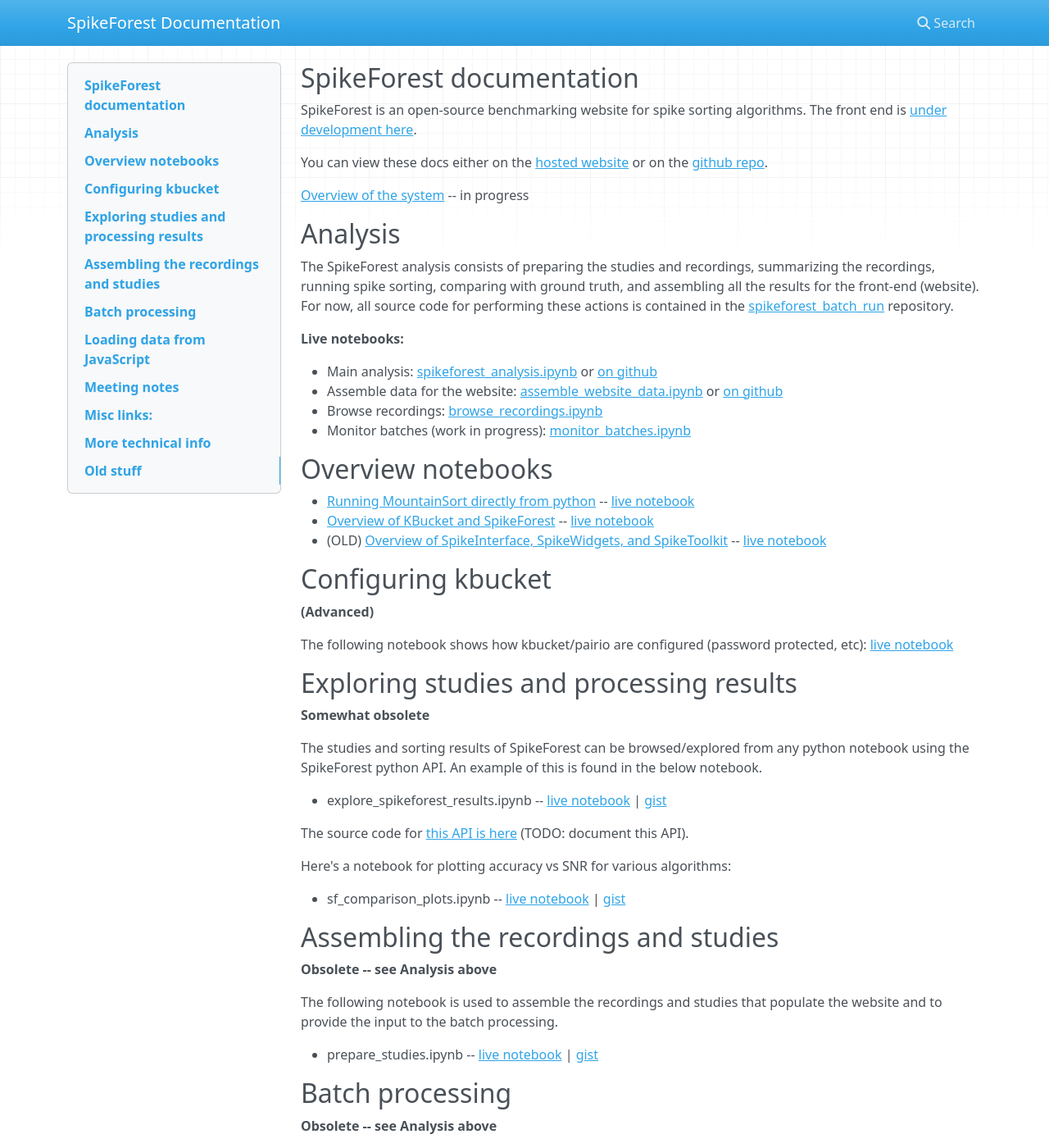
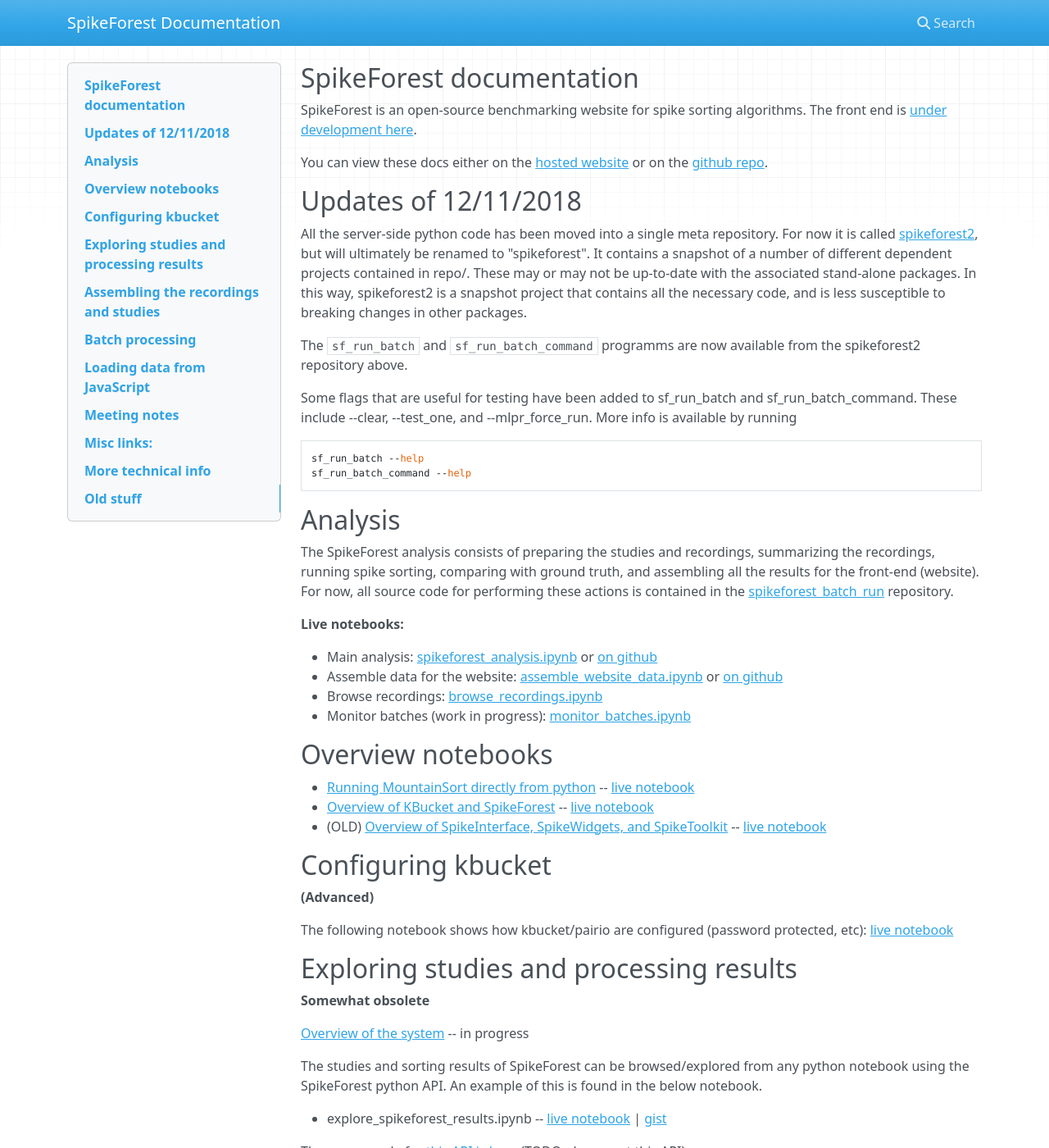
Before and after one commit to scratcharchive/spikeforest-docs, an MkDocs documentation site: the page built from docs/index.md, in a window 1280 px wide and 1400 px high. Shown: the whole window at 82% size. Built offline with MkDocs 1.6.1, drawn with Linux system fonts in a browser that asks for light colours; nearby versions of some CDN libraries.

Commit message:
Update index.md

````diff
--- a/docs/index.md
+++ b/docs/index.md
@@ -4,7 +4,18 @@
 
 You can view these docs either on the [hosted website](https://users.flatironinstitute.org/~magland/spikeforest-docs/) or on the [github repo](https://github.com/flatironinstitute/spikeforest-docs/blob/master/docs/index.md).
 
-[Overview of the system](overview.md) -- in progress
+## Updates of 12/11/2018
+
+All the server-side python code has been moved into a single meta repository. For now it is called [spikeforest2](https://github.com/flatironinstitute/spikeforest2), but will ultimately be renamed to "spikeforest". It contains a snapshot of a number of different dependent projects contained in repo/. These may or may not be up-to-date with the associated stand-alone packages. In this way, spikeforest2 is a snapshot project that contains all the necessary code, and is less susceptible to breaking changes in other packages.
+
+The `sf_run_batch` and `sf_run_batch_command` programms are now available from the spikeforest2 repository above.
+
+Some flags that are useful for testing have been added to sf_run_batch and sf_run_batch_command. These include --clear, --test_one, and --mlpr_force_run. More info is available by running
+
+```
+sf_run_batch --help
+sf_run_batch_command --help
+```
 
 ## Analysis
 
@@ -32,6 +43,8 @@
 ## Exploring studies and processing results
 
 **Somewhat obsolete**
+
+[Overview of the system](overview.md) -- in progress
 
 The studies and sorting results of SpikeForest can be browsed/explored from any python notebook using the SpikeForest python API. An example of this is found in the below notebook.
 
````
